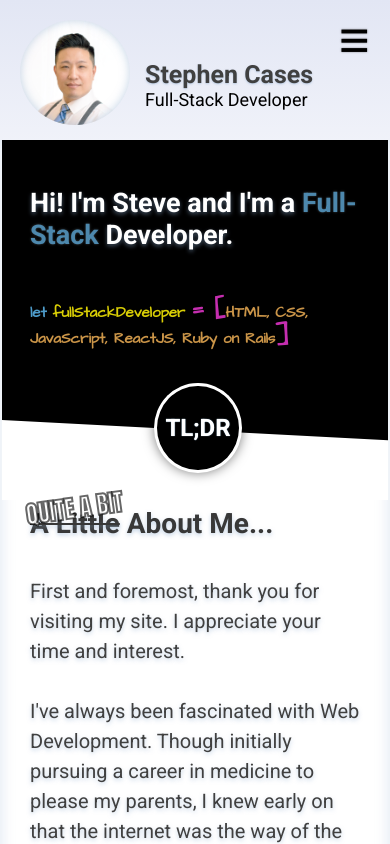
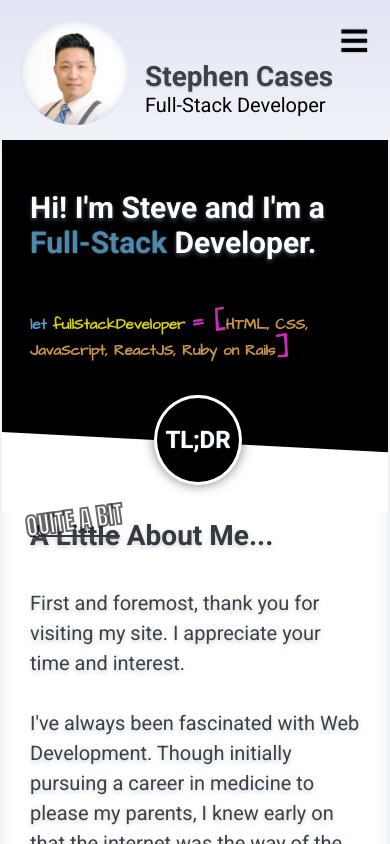
Before and after one commit to builtforsomethingbigger/stephencases.com, a React (Create React App) app: page / in a window 390 px wide. Built offline with nearby package versions, Linux system fonts and the light colour scheme; no server answers.

Commit message:
Mobile Font updates

```diff
--- a/src/styles/Bio.css
+++ b/src/styles/Bio.css
@@ -332,7 +332,7 @@
         padding: 0px 30px;
     }
     .bio-intro{
-        font-size: 27px;
+        font-size: 30px;
         padding-bottom: 40px;
     }
     .bio-content-skills{
--- a/src/styles/Portfolio.css
+++ b/src/styles/Portfolio.css
@@ -173,7 +173,7 @@
         margin-bottom: 50px;
     }
     .project-title{
-        font-size: 27px;
+        font-size: 28px;
     }
 
 }
--- a/src/styles/ProfileBanner.css
+++ b/src/styles/ProfileBanner.css
@@ -80,7 +80,7 @@
     display: inline-block;
     width: 100%;
     top: 30px;
-    font-size: 30px;
+    font-size: 32px;
     font-weight: bold;
     color: rgb(64, 64, 64);
     text-shadow: 0px 1px 2px rgba(138, 169, 205, 0.5);
@@ -90,7 +90,7 @@
     display: inline-block;
     width: 100%;
     top: 35px;
-    font-size: 22px;
+    font-size: 24px;
 }
 
 
@@ -128,7 +128,7 @@
         text-align: left;
         top: -45px;
         left: 145px;
-        font-size: 25px;
+        font-size: 28px;
         font-weight: bold;
     }
     .profile-title{
@@ -138,6 +138,6 @@
         width: 100%;
         top: -45px;
         left: 145px;
-        font-size: 18px;
+        font-size: 20px;
     }
 }
```
